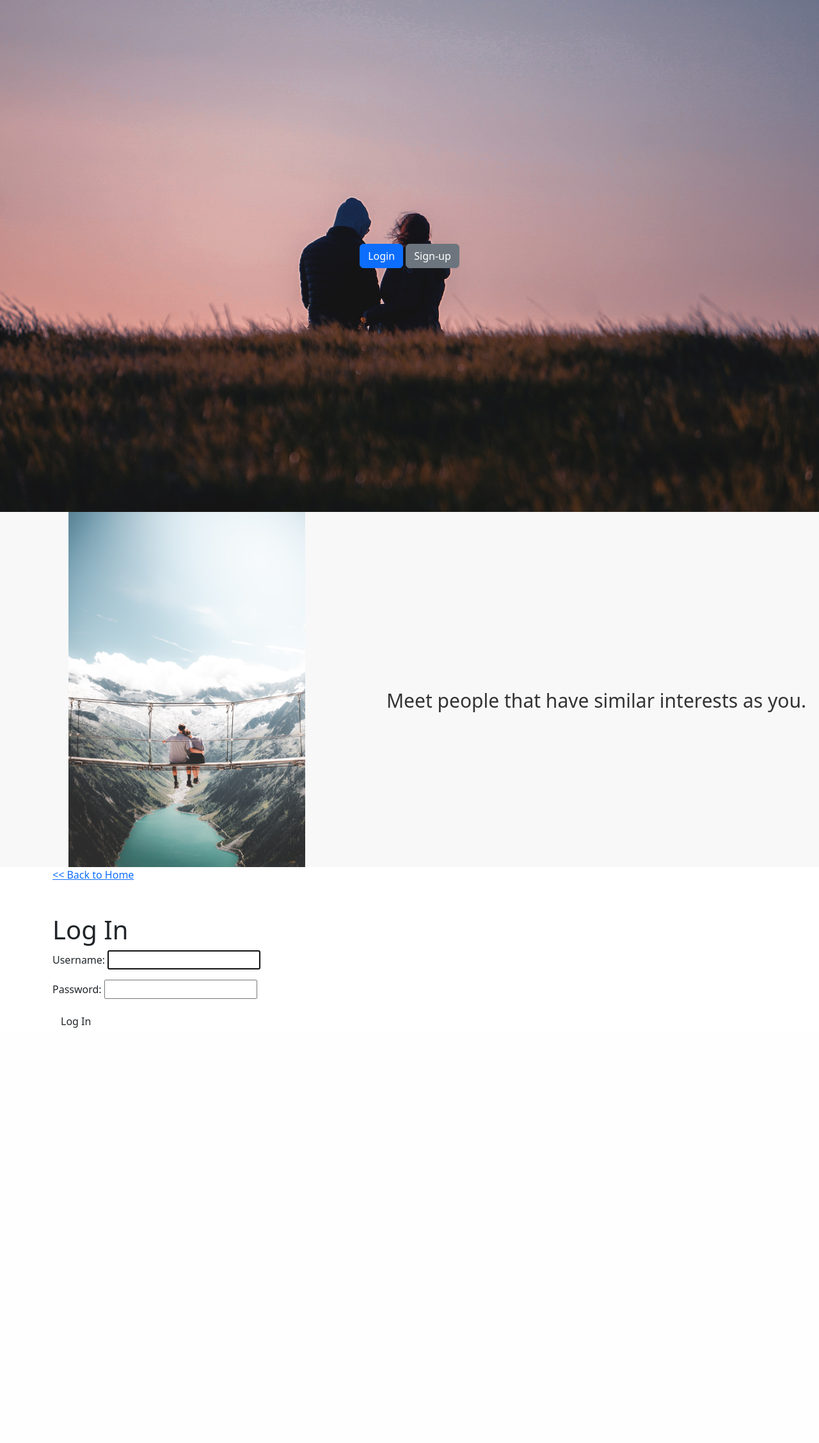
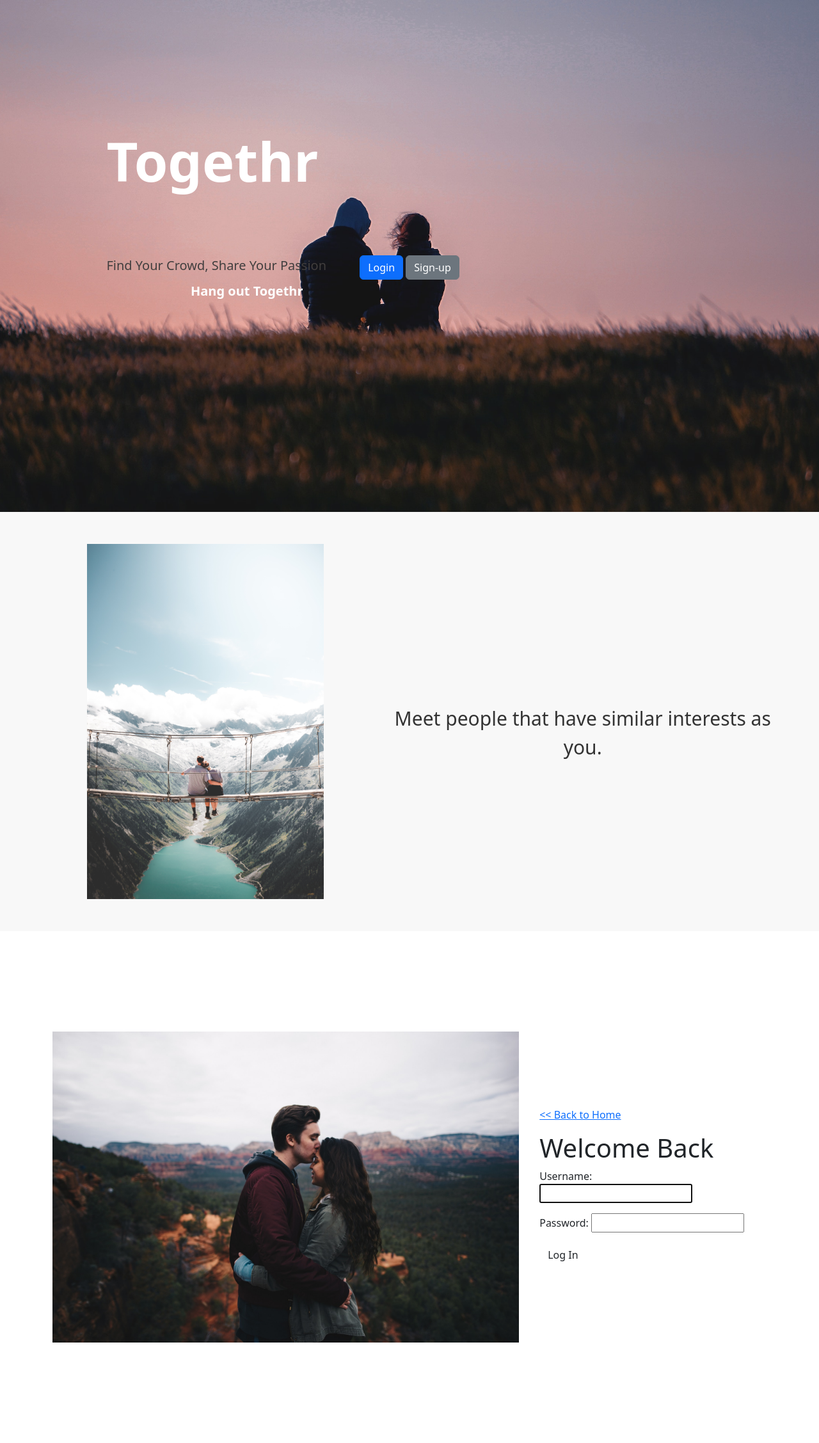
Before and after one commit to adrimsaav/togethr-app, a Django app: page /accounts/login/ in a window 1280 px wide. Shown: the whole page at 64% size. Before the commit the page ends 1606 px from the top, so only its background shows below. Run offline with Django 4.2, Linux system fonts and the light colour scheme.

Commit message:
format login styling

```diff
--- a/togethr/main_app/static/css/style.css
+++ b/togethr/main_app/static/css/style.css
@@ -35,7 +35,9 @@ background-color: rgb(65, 62, 62);
     display: flex;
     justify-content: center;
     align-items: center;
+    padding: 50px;
 }
+
 .content-image {
     max-height: 600px;
     height: auto;
@@ -43,6 +45,11 @@ background-color: rgb(65, 62, 62);
     display: block;
     margin: 0 auto;
 }
+.image-container {
+    flex-basis: 50%;
+    text-align: left;
+}
+
 .togethr-text {
     color: white;
     font-weight: bold;
@@ -82,12 +89,37 @@ background-color: rgb(65, 62, 62);
     size: fixed;
 }
 
-/* body {
-    font-family: 'Courier New', Courier, monospace;
-    background-size: cover;
-    background-position: center;
-    background-repeat: no-repeat;
-} */
+/* Login styling */
+
+.login-container {
+    display: flex;
+    align-items: center;
+    justify-content: center;
+    min-height: 100vh;
+}
+.login-image img {
+    width: 100%; /* or any other value */
+    height: auto; /* maintains aspect ratio */
+    object-fit: cover; /* or 'contain' depending on your need */
+  }
+.login-image {
+    width: 100%; /* or any other value */
+    height: auto; /* maintains aspect ratio */
+    overflow: hidden; /* hides the part of the image that overflows the container */
+  }
+
+.login-form-container {
+    flex-basis: 50%;
+    padding: 2rem;
+    display: flex;
+    flex-direction: column;
+    justify-content: center;
+}
+
+.back-home {
+    margin-bottom: 1rem;
+
+}
 
 h1 {
     font-weight: bold;
--- a/togethr/main_app/templates/base.html
+++ b/togethr/main_app/templates/base.html
@@ -47,9 +47,14 @@
           </div>
         </div>
         <div class="content-section">
+          <div class="image-container">
           <img src="{% static 'css/photos/couple_bridge.jpg' %}" class="content-image">
+          </div>
+          <div class="text-container">
           <p class="Info1">Meet people that have similar interests as you.
           </p>
+          </div>
+          </div>
         </div>
       {% endif %}
   </header>
--- a/togethr/main_app/templates/registration/login.html
+++ b/togethr/main_app/templates/registration/login.html
@@ -1,25 +1,21 @@
 {% extends 'base.html' %}
 {% block content %}
+{% load static %}
 
-<a href="{% url 'home' %}"><< Back to Home</a>
-
-<style>
-  .landing-page .logo-and-slogan {
-    display: none;
-  }
-
-  h1 {
-    margin-top: 50px;
-  }
-</style>
-
-<h1>Log In</h1>
-
-<form method="POST" class="login-page" action="{% url 'login' %}">
-    {% csrf_token %}
-    {{ form.as_p }}
-    <input type="hidden" name="next" value="{{ next }}">
-    <button type="submit" class="btn">Log In</button>
-  </form>
+<div class="login-container">
+    <div class="login-image">
+        <img src="{% static 'css/photos/pic3.jpg' %}" class="login-pic">
+    </div>
+    <div class="login-form-container">
+        <a href="{% url 'home' %}" class="back-home"><< Back to Home</a>
+        <h1>Welcome Back</h1>
+        <form method="POST" action="{% url 'login' %}">
+            {% csrf_token %}
+            {{ form.as_p }}
+            <input type="hidden" name="next" value="{{ next }}">
+            <button type="submit" class="btn">Log In</button>
+        </form>
+    </div>
+</div>
 
 {% endblock %}
```
